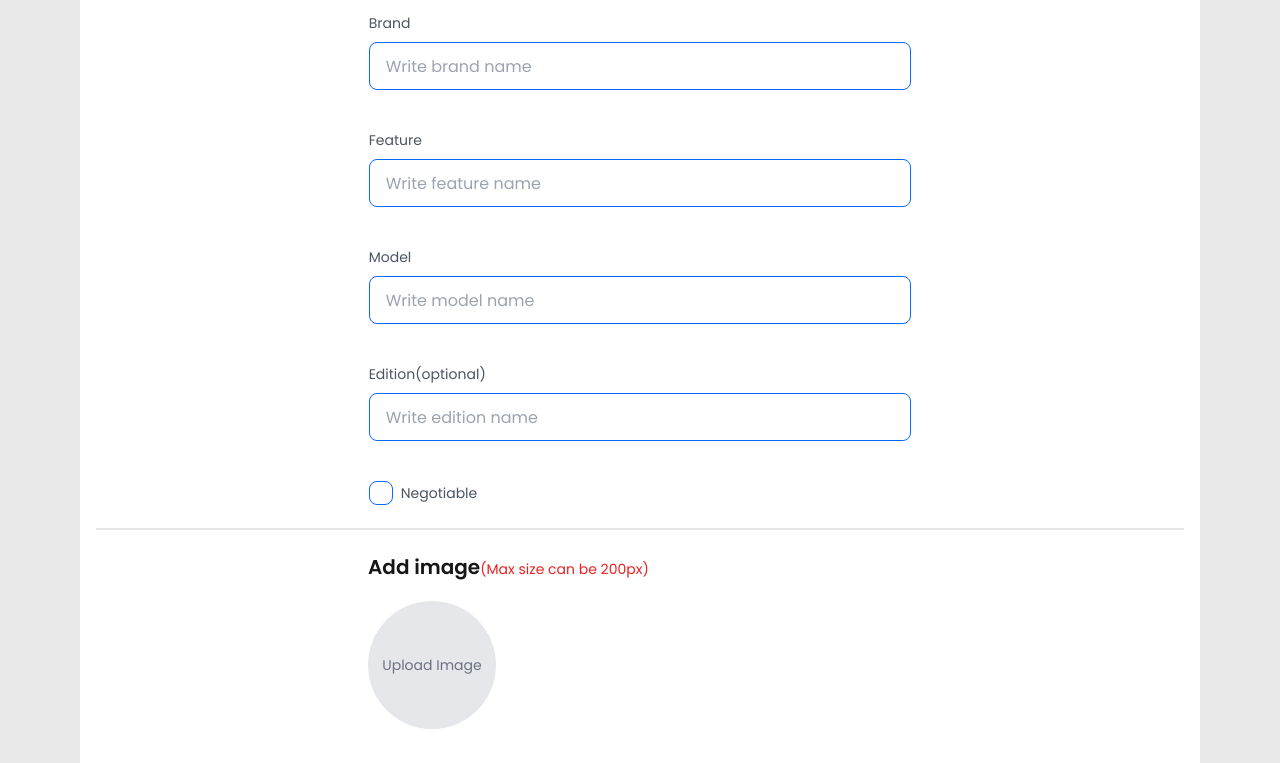
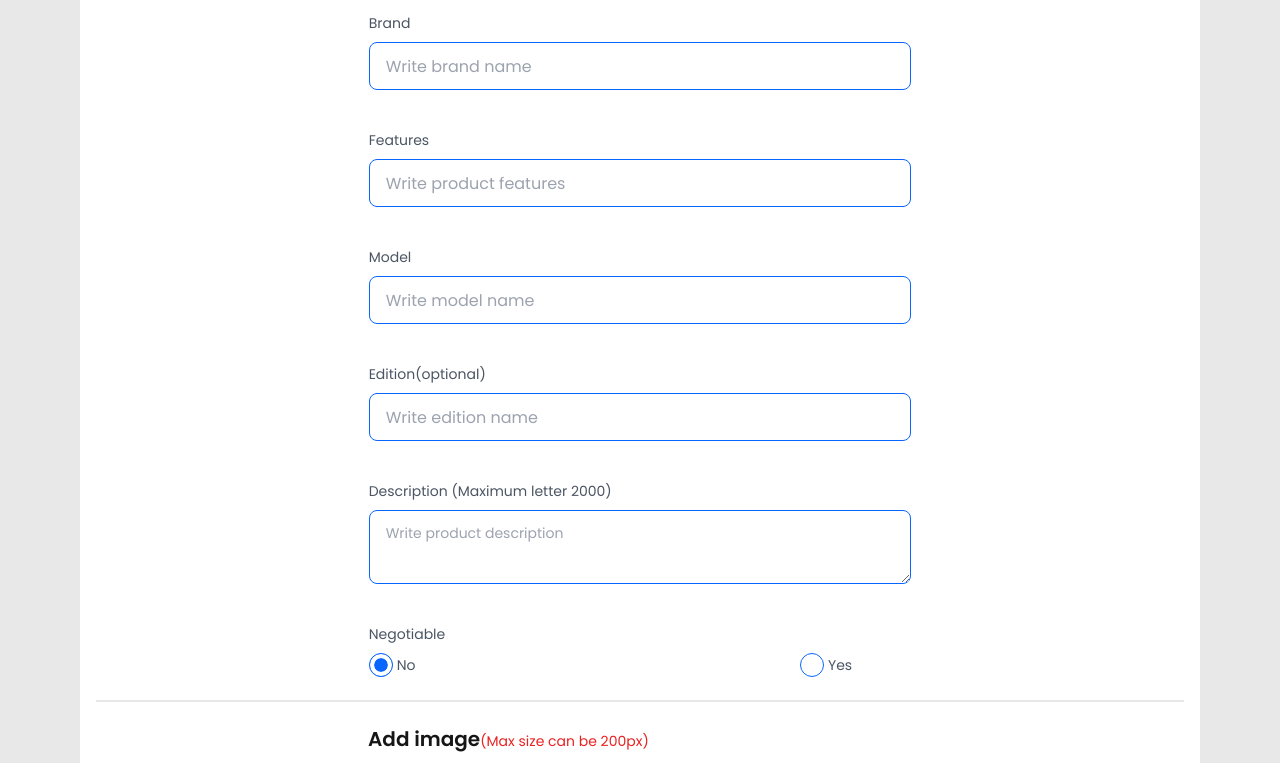
Before and after one commit to sholayman99/sohoj-cell-frontend, a React (Vite) app: page /create-ad in a window 1280 px wide. Shown: the part 720-1483 px from the top of the page. Built offline with nearby package versions, Linux system fonts and the light colour scheme; no server answers.

Commit message:
collected value from input filed

```diff
--- a/src/components/postAd/PostAd.jsx
+++ b/src/components/postAd/PostAd.jsx
@@ -11,19 +11,34 @@ const PostAd = () => {
     const userInfo = useSelector((state)=>state.user.info);
 
 
-    const [selectedImage, setSelectedImage] = useState(null);
+    const [isChecked, setIsChecked] = useState(false);
+    let [postData,setPostData] = useState({
+        productName:"",price:"",categoryID:"",districtID:"",divisionID:"",condition:"Used",authenticity:"Original",features:"",brandName:"",model:"",
+        description:"",negotiable:"No",edition:""
 
-    const handleImageChange = (e) => {
-        const file = e.target.files[0];
-        setSelectedImage(file);
-    };
+    })
 
-    const [isChecked, setIsChecked] = useState(false);
+    const inputOnchange = (key,value)=>{
+        setPostData((data)=>({
+            ...data,
+            [key]:value
+        }))
+    }
 
     // Function to handle checkbox change
     const handleCheckboxChange = () => {
         setIsChecked(!isChecked);
     };
+
+    const onRadioChange =(e)=>{
+        setCondition(e.target.value);
+        setAuthenticity(e.target.value);
+        setNegotiable(e.target.value);
+    }
+
+    const onPost = async ()=>{
+       console.log(postData.categoryID,postData.condition)
+    }
 
     return (
         <main className={"bg-base-200 lg:p-20 mx-auto"}>
@@ -31,7 +46,7 @@ const PostAd = () => {
                 <section className={"flex items-start justify-between "}>
                     <h2 className={"text-2xl font-semibold"}>Fill in the details</h2>
                     <div className={"grid grid-cols-3 gap-10 w-full max-w-3xl"}>
-                        <select className="select select-info w-full max-w-xs">
+                        <select onChange={(e)=>inputOnchange("categoryID",e.target.value)} className="select select-info w-full max-w-xs">
                             <option disabled selected>Select Category</option>
                             {
                                 categoryList.map((item, i) => {
@@ -41,22 +56,22 @@ const PostAd = () => {
                                 })
                             }
                         </select>
-                        <select className="select select-info w-full max-w-xs">
+                        <select onChange={(e)=>inputOnchange("districtID",e.target.value)} className="select select-info w-full max-w-xs">
                             <option disabled selected>Select District</option>
                             {
                                 districtList.map((item, i) => {
                                     return (
-                                        <option value={item['_id']} key={i}>{item['district']}</option>
+                                        <option  value={item['_id']} key={i}>{item['district']}</option>
                                     )
                                 })
                             }
                         </select>
-                        <select className="select select-info w-full max-w-xs">
+                        <select onChange={(e)=>inputOnchange("divisionID",e.target.value)} className="select select-info w-full max-w-xs">
                             <option disabled selected>Select Division</option>
                             {
                                 divisionList.map((item, i) => {
                                     return (
-                                        <option value={item['_id']} key={i}>{item['division']}</option>
+                                        <option  value={item['_id']} key={i}>{item['division']}</option>
                                     )
                                 })
                             }
@@ -71,7 +86,7 @@ const PostAd = () => {
                         <div>
                             <span>Product Name</span>
                             <div className={"w-full grid grid-cols-1 mt-2"}>
-                                <input type="text" placeholder="Write your product name"
+                                <input onChange={(e)=>inputOnchange("productName",e.target.value)} type="text" placeholder="Write your product name"
                                        className="input input-bordered input-accent w-full"/>
                             </div>
                         </div>
@@ -79,8 +94,9 @@ const PostAd = () => {
                         <div>
                             <span>Price(Tk)</span>
                             <div className={"w-full grid grid-cols-1 mt-2"}>
-                                <input type="number" placeholder="Choose price"
-                                       className="input input-bordered input-accent w-full"/>
+                                <input onChange={(e)=>inputOnchange("price",e.target.value)} type="number" placeholder="Choose price"
+                                       className="input input-bordered input-accent w-full"
+                                />
                             </div>
                         </div>
                         {/*condition*/}
@@ -89,11 +105,14 @@ const PostAd = () => {
                             <div className={"w-full grid grid-cols-2 gap-[20rem]  mt-2"}>
                                 <label className={"inline-flex items-center gap-1"}>
                                     <input type="radio" name="Used" className="radio radio-accent" value={"Used"}
-                                           checked/>
+                                           onChange={(e)=>inputOnchange("condition",e.target.value)}
+                                           checked={postData.condition === "Used"}/>
                                     <span>Used</span>
                                 </label>
                                 <label className={"inline-flex items-center gap-1"}>
-                                    <input type="radio" name="New" className="radio radio-accent" value={"New"}/>
+                                    <input type="radio" name="New" className="radio radio-accent" value={"New"}
+                                           onChange={(e)=>inputOnchange("condition",e.target.value)}
+                                           checked={postData.condition === "New"}/>
                                     <span>New</span>
                                 </label>
                             </div>
@@ -104,11 +123,13 @@ const PostAd = () => {
                             <div className={"w-full grid grid-cols-2 gap-[20rem]  mt-2"}>
                                 <label className={"inline-flex items-center gap-1"}>
                                     <input type="radio" name="Original" className="radio radio-accent"
+                                           checked={postData.authenticity === "Original"} onChange={(e)=>inputOnchange("authenticity",e.target.value)}
                                            value={"Original"}/>
                                     <span>Original</span>
                                 </label>
                                 <label className={"inline-flex items-center gap-1"}>
                                     <input type="radio" name="Refurbished" className="radio radio-accent"
+                                           checked={postData.authenticity === "Refurbished"} onChange={(e)=>inputOnchange("authenticity",e.target.value)}
                                            value={"Refurbished"}/>
                                     <span>Refurbished</span>
                                 </label>
@@ -118,7 +139,7 @@ const PostAd = () => {
                         <div>
                             <span>Brand</span>
                             <div className={"w-full grid grid-cols-1 mt-2"}>
-                                <input type="text" placeholder="Write brand name"
+                                <input type="text" placeholder="Write brand name" onChange={(e)=>inputOnchange("brandName",e.target.value)}
                                        className="input input-bordered input-accent w-full"/>
                             </div>
                         </div>
@@ -126,10 +147,11 @@ const PostAd = () => {
                         {/*feature*/}
 
                         <div>
-                            <span>Feature</span>
+                            <span>Features</span>
                             <div className={"w-full grid grid-cols-1 mt-2"}>
-                                <input type="text" placeholder="Write feature name"
-                                       className="input input-bordered input-accent w-full"/>
+                                <input type="text" placeholder="Write product features"
+                                       onChange={(e)=>inputOnchange("features",e.target.value)}   className="input input-bordered input-accent w-full"
+                                />
                             </div>
                         </div>
                         {/*model*/}
@@ -137,7 +159,8 @@ const PostAd = () => {
                             <span>Model</span>
                             <div className={"w-full grid grid-cols-1 mt-2"}>
                                 <input type="text" placeholder="Write model name"
-                                       className="input input-bordered input-accent w-full"/>
+                                       onChange={(e)=>inputOnchange("model",e.target.value)}   className="input input-bordered input-accent w-full"
+                                />
                             </div>
                         </div>
 
@@ -146,42 +169,48 @@ const PostAd = () => {
                             <span>Edition(optional)</span>
                             <div className={"w-full grid grid-cols-1 mt-2"}>
                                 <input type="text" placeholder="Write edition name"
-                                       className="input input-bordered input-accent w-full"/>
+                                       onChange={(e)=>inputOnchange("edition",e.target.value)}   className="input input-bordered input-accent w-full"/>
+                            </div>
+                        </div>
+                        <div>
+                            <span>Description (Maximum letter 2000) </span>
+                            <div className={"w-full grid grid-cols-1 mt-2"}>
+                                <textarea className="textarea textarea-accent" maxLength={2000}
+                                          onChange={(e)=>inputOnchange("description",e.target.value)}   placeholder="Write product description"
+                                ></textarea>
                             </div>
                         </div>
                         {/*edition*/}
-                        <div className={"flex items-center gap-2"}>
-                            <input type="checkbox" className="checkbox checkbox-accent"/>
+                        <div>
                             <span>Negotiable</span>
+                            <div className={"w-full grid grid-cols-2 gap-[20rem]  mt-2"}>
+                                <label className={"inline-flex items-center gap-1"}>
+                                    <input type="radio" name="No" className="radio radio-accent" value={"No"}
+                                           onChange={(e) => inputOnchange("negotiable", e.target.value)}
+                                           checked={postData.negotiable === "No"}/>
+                                    <span>No</span>
+                                </label>
+                                <label className={"inline-flex items-center gap-1"}>
+                                    <input type="radio" name="Yes" className="radio radio-accent" value={"Yes"}
+                                           onChange={(e) => inputOnchange("negotiable", e.target.value)}
+                                           checked={postData.negotiable === "Yes"}/>
+                                    <span>Yes</span>
+                                </label>
+                            </div>
                         </div>
                     </div>
                 </section>
                 <div className={"divider"}></div>
                 <section className="flex flex-col items-center justify-center">
 
-                    {/*edition*/}
+                    {/*image*/}
                     <div className="flex flex-col gap-5 items-start w-[50%]  justify-center">
                         <h2 className={"text-xl font-semibold"}>Add image<span
                             className={"text-error text-sm font-normal"}>(Max size can be 200px)</span></h2>
                         <div className="w-32 h-32 bg-gray-200 rounded-full overflow-hidden relative">
-                            {selectedImage ? (
-                                <img
-                                    src={URL.createObjectURL(selectedImage)}
-                                    alt="Selected"
-                                    className="w-full h-full object-cover"
-                                />
-                            ) : (
-                                <div className="w-full h-full flex items-center justify-center text-gray-500">
-                                    <span className="text-sm">Upload Image</span>
-                                </div>
-                            )}
+                            <img src={""} alt="" className="w-full h-full object-cover"/>
                         </div>
-                        <input
-                            type="file"
-                            accept="image/*"
-                            className="mt-4"
-                            onChange={handleImageChange}
-                        />
+                        <input type="file" accept="image/*" className="mt-4"/>
                     </div>
                 </section>
                 <div className={"divider"}></div>
@@ -209,7 +238,7 @@ const PostAd = () => {
                             </p>
                         </div>
                         <div>
-                            <button disabled={!isChecked} className={"btn btn-primary text-base-100 btn-wide"}>Post ad</button>
+                            <button onClick={onPost} disabled={!isChecked} className={"btn btn-primary text-base-100 btn-wide"}>Post ad</button>
                         </div>
                     </div>
                 </section>
```
